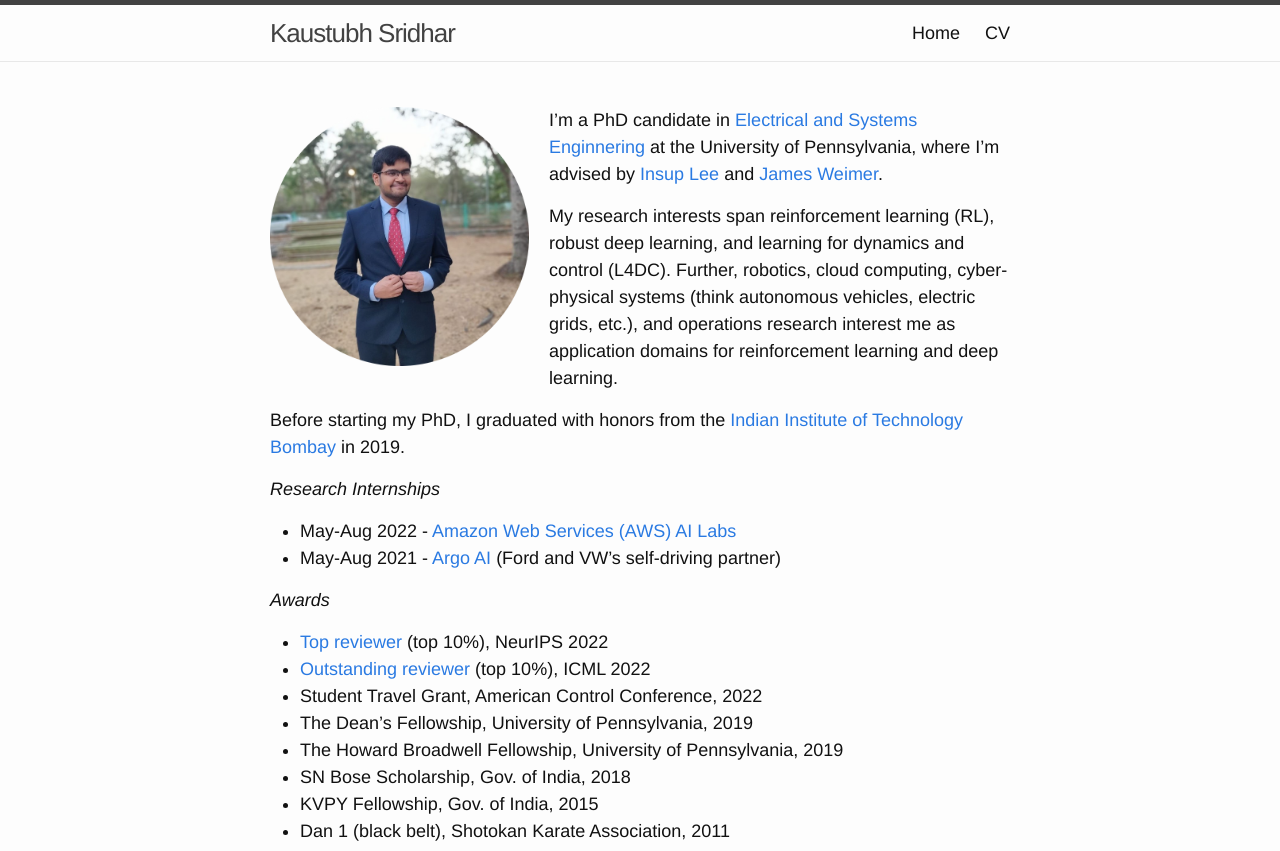
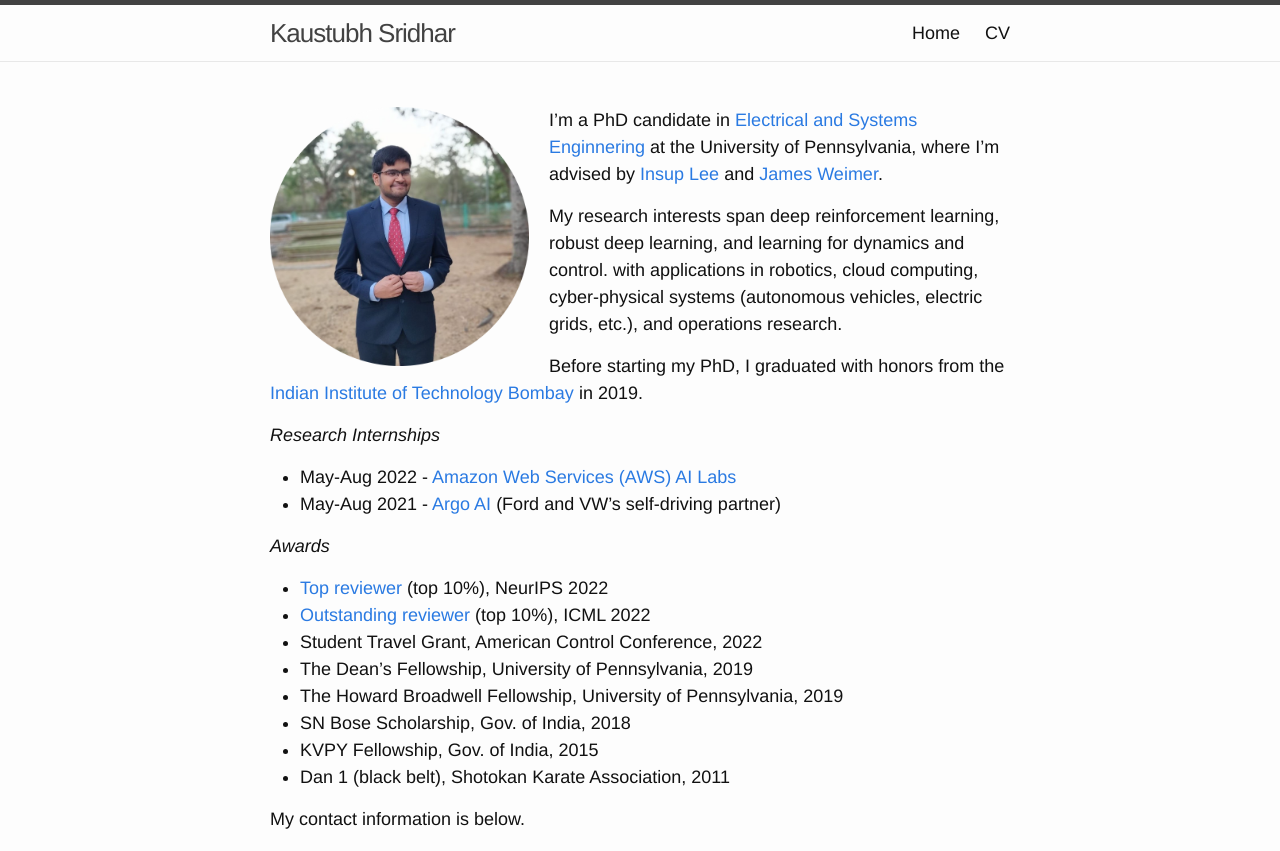
Before and after one commit to kaustubhsridhar/kaustubhsridhar.github.io, a Jekyll site: the page built from index.md, in a window 1280 px wide and 900 px high, cut to the strip 0-851 px from the top of the window. Built offline with Jekyll 4.4.1, drawn with Linux system fonts in a browser that asks for light colours; nearby versions of some CDN libraries; some of the changed text lies outside the part shown.

Commit message:
updated cv

```diff
--- a/_layouts/page.html
+++ b/_layouts/page.html
@@ -49,7 +49,7 @@ $( document ).ready(function() {
       {% endfor %} -->
       <li>| <a href="javascript:toggleDiv('learning for dynamics and control');">learning for dynamics and control</a></li>
       <li>| <a href="javascript:toggleDiv('robust deep learning');">robust deep learning</a></li>
-      <li>| <a href="javascript:toggleDiv('CPS safety and security');">CPS safety and security</a></li>
+      <li>| <a href="javascript:toggleDiv('CPS safety and security');">cyber-physical systems</a></li>
       </ul>
     </div>
   </center>
--- a/index.md
+++ b/index.md
@@ -10,7 +10,7 @@ I'm a PhD candidate in <a href="https://www.ese.upenn.edu/">Electrical and Syste
 
 [//]: #  <a href="https://www.seas.upenn.edu/~weimerj">James Weimer</a> and <a href="https://www.cis.upenn.edu/~sokolsky/">Oleg Sokolsky</a>.
 
-My research interests span reinforcement learning (RL), robust deep learning, and learning for dynamics and control (L4DC). Further, robotics, cloud computing, cyber-physical systems (think autonomous vehicles, electric grids, etc.), and operations research interest me as application domains for reinforcement learning and deep learning.
+My research interests span deep reinforcement learning, robust deep learning, and learning for dynamics and control. with applications in robotics, cloud computing, cyber-physical systems (autonomous vehicles, electric grids, etc.), and operations research.
 
 Before starting my PhD, I graduated with honors from the <a href="https://www.iitb.ac.in/">Indian Institute of Technology Bombay</a> in 2019.
 
```
Also changed, not shown: 1 other file.
